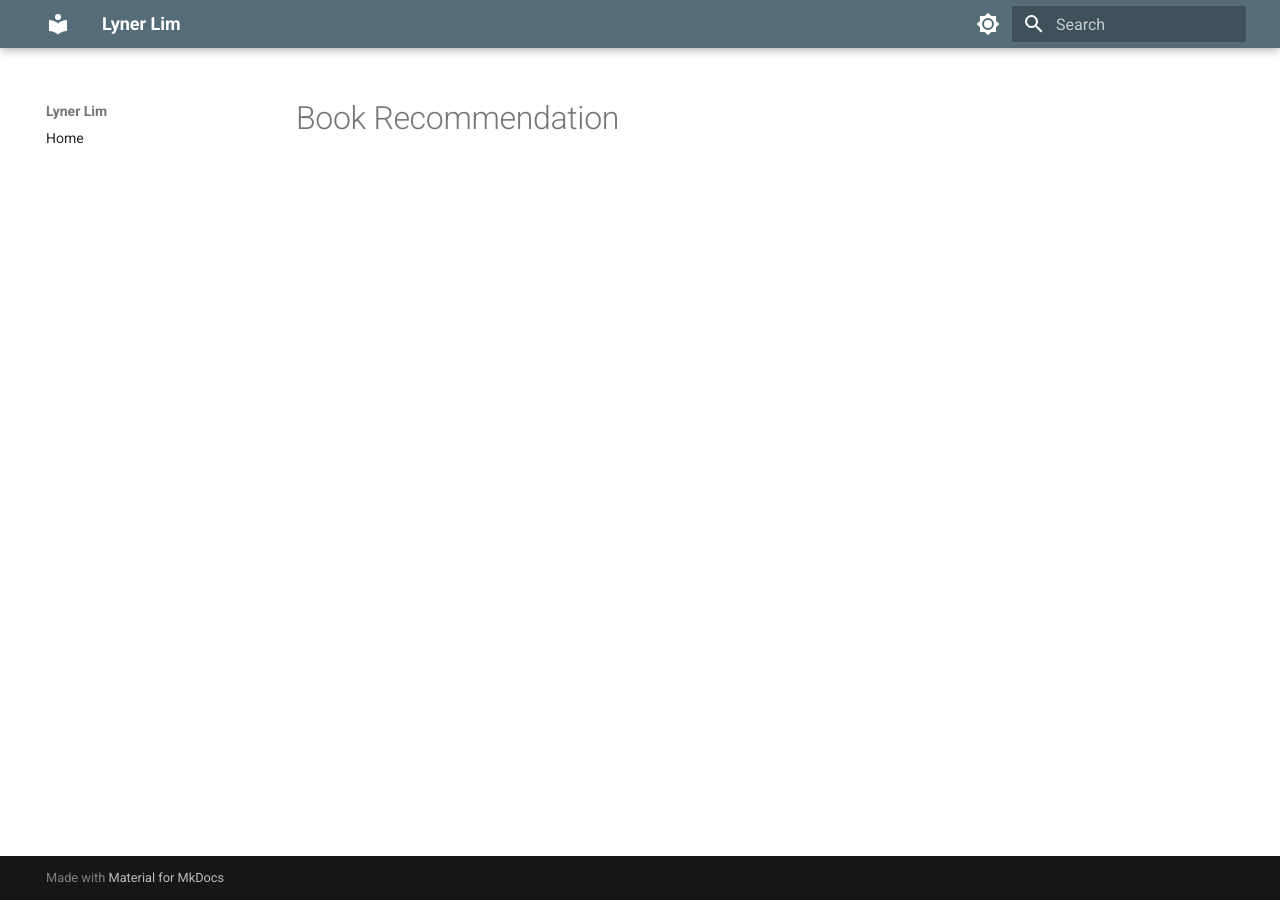
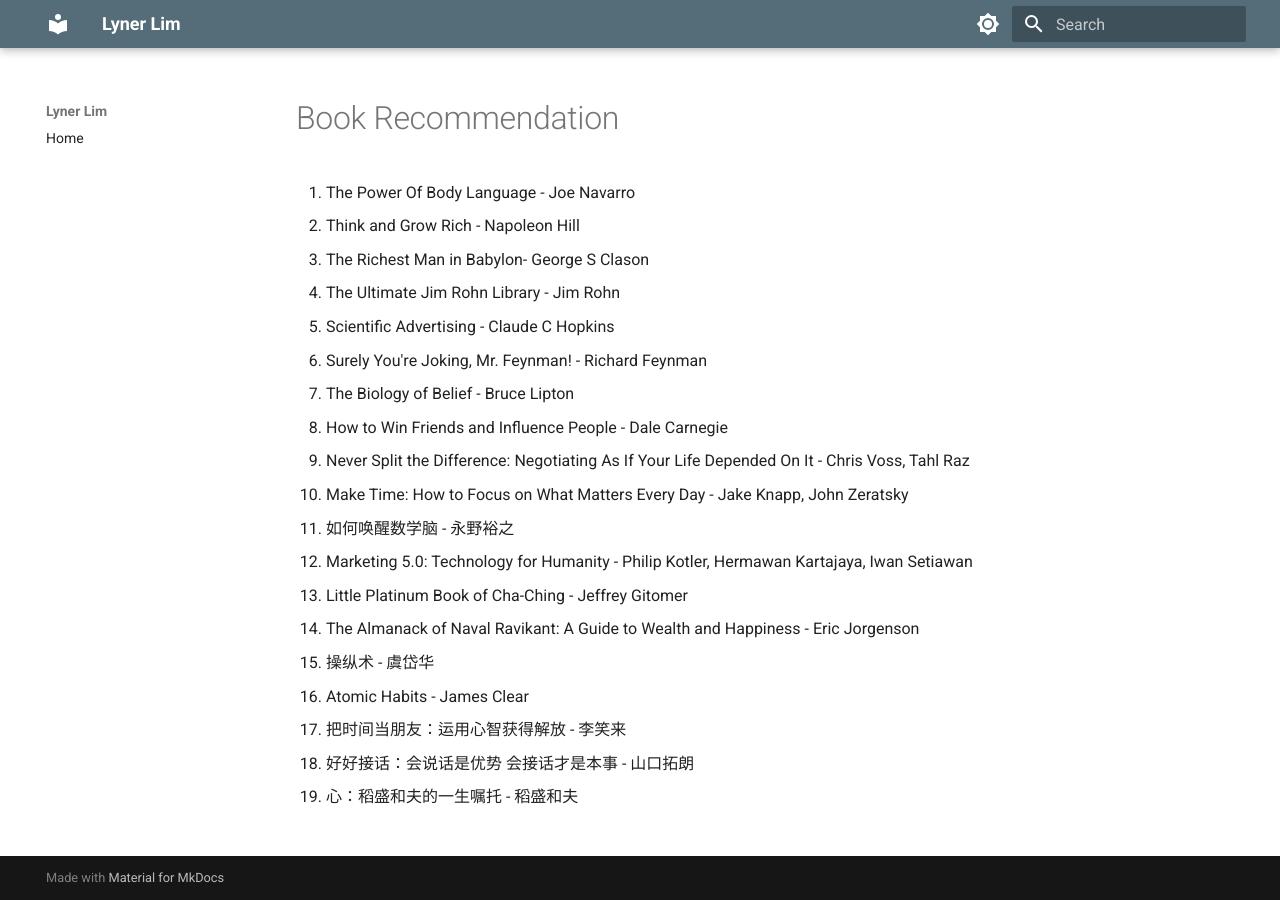
Before and after one commit to lynerlwl/lynerlwl.github.io, an MkDocs documentation site: the page built from src/book.md, in a window 1280 px wide. Built offline with MkDocs 1.6.1 and Material for MkDocs 9.7.7, drawn with Linux system fonts in a browser that asks for light colours.

```diff
--- a/src/book.md
+++ b/src/book.md
@@ -4,3 +4,23 @@ hide:
 ---
 
 # Book Recommendation
+
+1. The Power Of Body Language	- Joe Navarro
+2. Think and Grow Rich	- Napoleon Hill
+3. The Richest Man in Babylon- George S Clason
+4. The Ultimate Jim Rohn Library -	Jim Rohn
+5. Scientific Advertising - Claude C Hopkins
+6. Surely You're Joking, Mr. Feynman!	- Richard Feynman
+7. The Biology of Belief - Bruce Lipton
+8. How to Win Friends and Influence People -	Dale Carnegie
+9. Never Split the Difference: Negotiating As If Your Life Depended On It - Chris Voss, Tahl Raz
+10. Make Time: How to Focus on What Matters Every Day -	Jake Knapp, John Zeratsky
+11. 如何唤醒数学脑	- 永野裕之
+12. Marketing 5.0: Technology for Humanity - Philip Kotler, Hermawan Kartajaya, Iwan Setiawan
+13. Little Platinum Book of Cha-Ching	- Jeffrey Gitomer
+14. The Almanack of Naval Ravikant: A Guide to Wealth and Happiness	- Eric Jorgenson
+15. 操纵术 - 虞岱华
+16. Atomic Habits	- James Clear
+17. 把时间当朋友：运用心智获得解放 - 李笑来
+18. 好好接话：会说话是优势 会接话才是本事	- 山口拓朗
+19. 心：稻盛和夫的一生嘱托 - 稻盛和夫
```
Also changed, not shown: docs/blog/pc-diy-buying-hardware/index.html (+18 -14 lines), docs/book/index.html (+21 -0 lines), docs/recommended/index.html (+20 -6 lines), src/blog/pc-diy-buying-hardware.md (+11 -9 lines), src/recommended.md (+12 -3 lines), docs/search/search_index.json, 1 other file.
